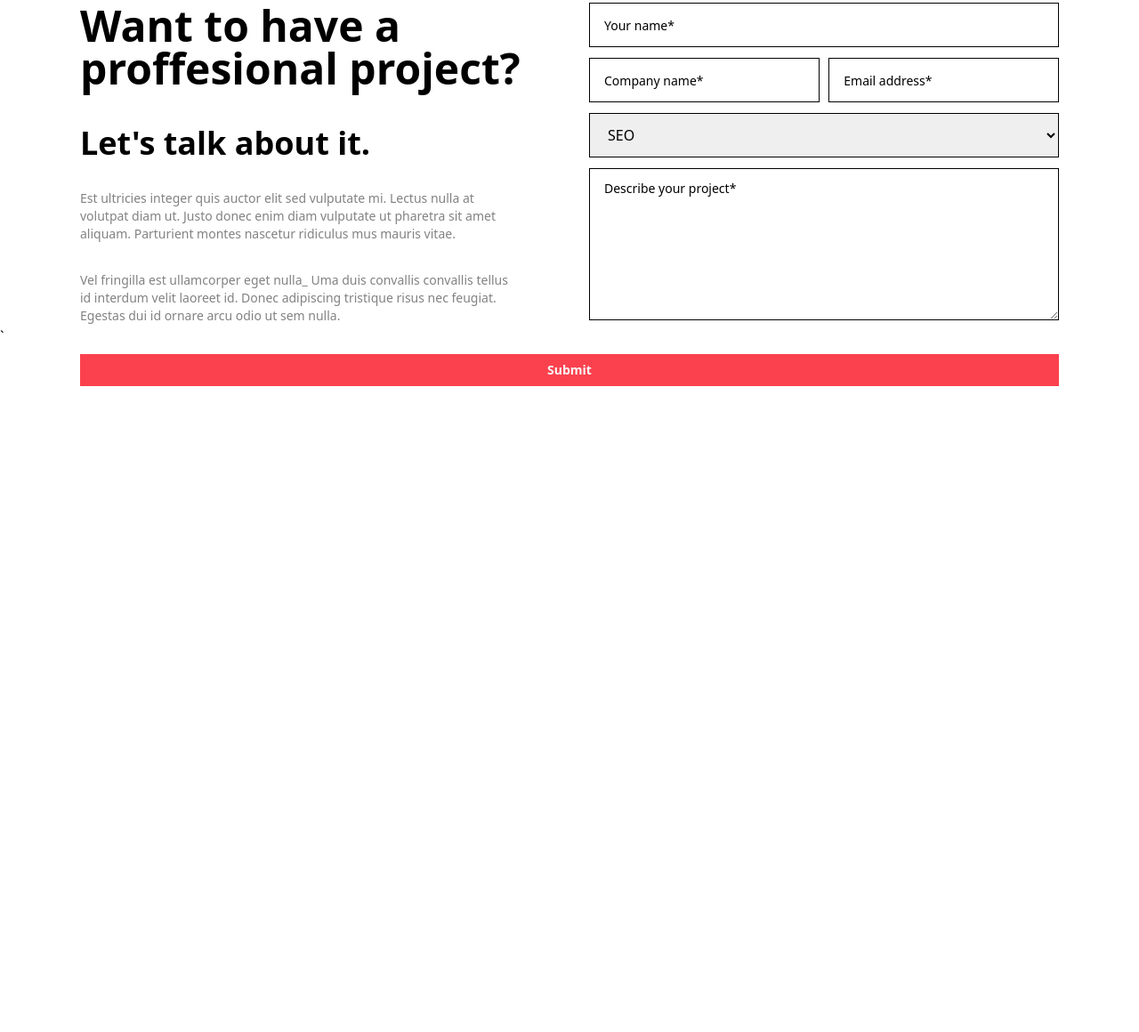
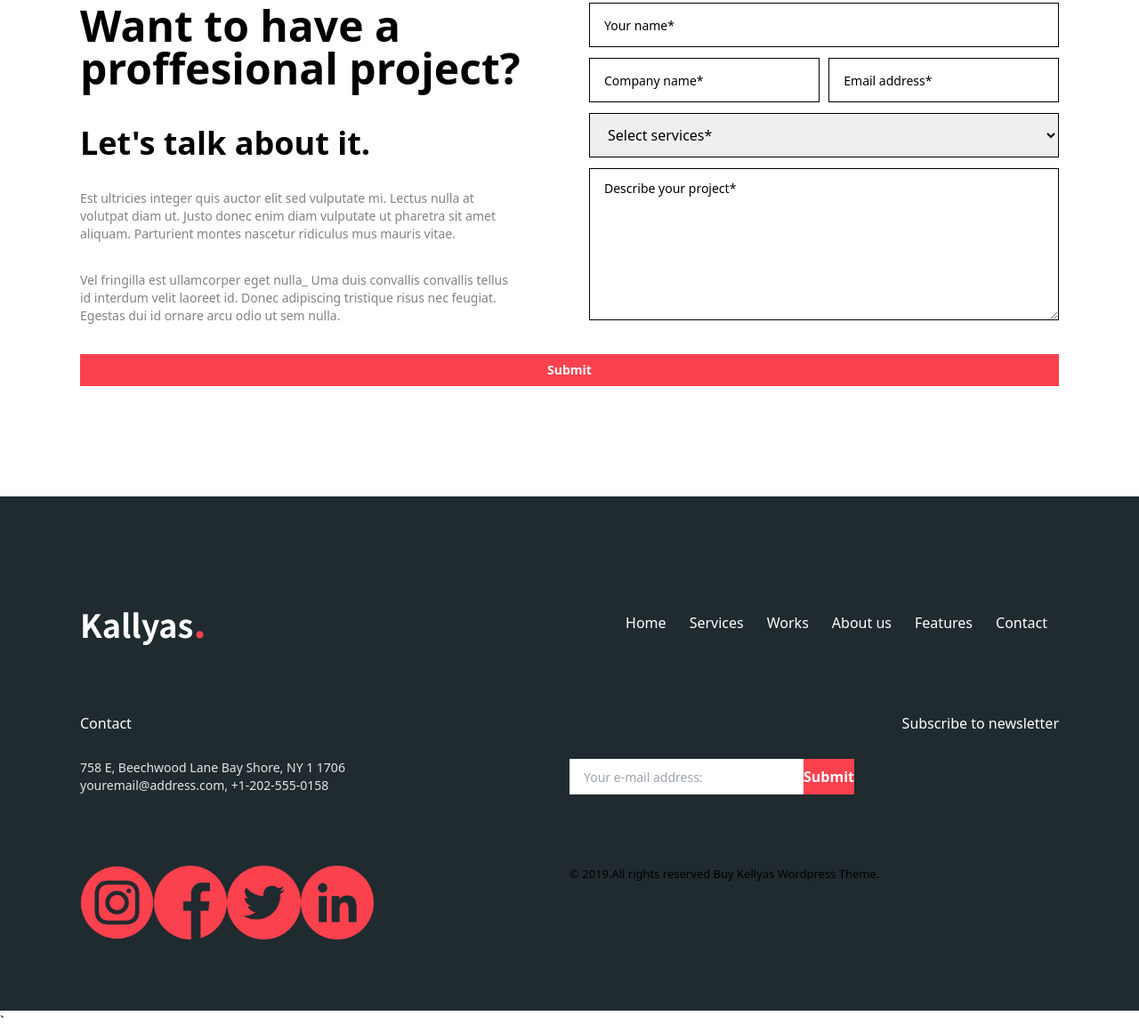
Before and after one commit to MBadarMurtaza/Kalyas-Web-Assignment-2-, a website: page main/kalyas.html in a window 1280 px wide. Shown: the part 4926-6086 px from the top of the page at 89% size. Before the commit the page ends 5360 px from the top, so only its background shows below. Drawn offline with Linux system fonts and the light colour scheme.

Commit message:
add footer
add footer and also add style tag and add also update hover style

```diff
--- a/main/kalyas.html
+++ b/main/kalyas.html
@@ -9,6 +9,13 @@
     <link rel="preconnect" href="https://fonts.gstatic.com" crossorigin>
     <link href="https://fonts.googleapis.com/css2?family=Noto+Sans+JP:wght@100..900&display=swap" rel="stylesheet">
     <link rel="stylesheet" href="style.css">
+    <style>
+        * {
+            box-sizing: border-box;
+            margin: 0;
+            padding: 0;
+        }
+    </style>
 </head>
 
 <body>
@@ -21,12 +28,12 @@
             </div>
             <div class="w-[500px] flex items-center justify-start">
                 <ul class="flex justify-around text-white w-full">
-                    <li><a href="#" class="hover:border-b-2 hover:border-b-red-600 pb-[4px]">Home</a></li>
-                    <li><a href="#" class="hover:border-b-2 hover:border-b-red-600 pb-[4px]">Services</a></li>
-                    <li><a href="#" class="hover:border-b-2 hover:border-b-red-600 pb-[4px]">Works</a></li>
-                    <li><a href="#" class="hover:border-b-2 hover:border-b-red-600 pb-[4px]">About us</a></li>
-                    <li><a href="#" class="hover:border-b-2 hover:border-b-red-600 pb-[4px]">Features</a></li>
-                    <li><a href="#" class="hover:border-b-2 hover:border-b-red-600 pb-[4px]">Contact</a></li>
+                    <li><a href="#" class="hover:border-b-2 hover:border-b-[#fb414e] pb-[4px]">Home</a></li>
+                    <li><a href="#" class="hover:border-b-2 hover:border-b-[#fb414e] pb-[4px]">Services</a></li>
+                    <li><a href="#" class="hover:border-b-2 hover:border-b-[#fb414e] pb-[4px]">Works</a></li>
+                    <li><a href="#" class="hover:border-b-2 hover:border-b-[#fb414e] pb-[4px]">About us</a></li>
+                    <li><a href="#" class="hover:border-b-2 hover:border-b-[#fb414e] pb-[4px]">Features</a></li>
+                    <li><a href="#" class="hover:border-b-2 hover:border-b-[#fb414e] pb-[4px]">Contact</a></li>
                 </ul>
             </div>
         </nav>
@@ -324,7 +331,8 @@
                         class="border-[1px] border-black w-[49%] px-4 py-3 text-black placeholder:text-black placeholder:text-sm">
                 </div>
                 <select name="services" id="services" placeholder="Select Services*"
-                    class="border-[1px] border-black w-full px-4 py-3 text-black placeholder:text-black placeholder:text-sm mt-3">
+                    class="border-[1px] border-black w-full px-4 py-3 mt-3">
+                    <option value="default" class="text-black text-sm font-extralight">Select services*</option>
                     <option value="seo">SEO</option>
                     <option value="web">Web Design</option>
                     <option value="back-end">Back End</option>
@@ -336,6 +344,51 @@
             </form>
         </div>
     </div>
+    <footer class="w-full mt-48 bg-[#202b2f] py-20 mb-0">
+        <div class="flex justify-between w-[1100px] h-auto mx-auto mt-10">
+            <div class="text-white font-bold text-4xl font-Noto">
+                <a href="#">Kallyas<big class="text-[#fb414e]">.</big></a>
+            </div>
+            <div class="w-[500px] flex items-center justify-start">
+                <ul class="flex justify-around text-white w-full">
+                    <li><a href="#" class="hover:border-b-2 hover:border-b-[#fb414e] pb-[4px]">Home</a></li>
+                    <li><a href="#" class="hover:border-b-2 hover:border-b-[#fb414e] pb-[4px]">Services</a></li>
+                    <li><a href="#" class="hover:border-b-2 hover:border-b-[#fb414e] pb-[4px]">Works</a></li>
+                    <li><a href="#" class="hover:border-b-2 hover:border-b-[#fb414e] pb-[4px]">About us</a></li>
+                    <li><a href="#" class="hover:border-b-2 hover:border-b-[#fb414e] pb-[4px]">Features</a></li>
+                    <li><a href="#" class="hover:border-b-2 hover:border-b-[#fb414e] pb-[4px]">Contact</a></li>
+                </ul>
+            </div>
+        </div>
+        <div class="flex mt-20 w-[1100px] mx-auto justify-between text-white">
+            <h5 class="font-extrabold ">Contact</h5>
+            <h5 class="font-extrabold ">Subscribe to newsletter</h5>
+        </div>
+        <div class="mt-7 w-[1100px] mx-auto text-white flex justify-between">
+            <div class="w-[50%] text-[#e3e5e3] text-sm font-semibold">
+                <p>758 E, Beechwood Lane Bay Shore, NY 1 1706</p>
+                <p>youremail@address.com, +1-202-555-0158</p>
+            </div>
+            <div class="w-[50%] flex">
+                <input type="email" name="email" id="email" placeholder="Your e-mail address:"
+                    class=" w-[75%] px-4 py-1 text-black active:border-none placeholder:text-sm">
+                <button type="submit" class="w-[25%] bg-[#fb414e] text-white font-bold">Submit</button>
+            </div>
+        </div>
+        <div class="flex justify-between w-[1100px] mx-auto mt-20">
+            <div class="w-[50%]">
+                <div class="grid grid-cols-4 w-[60%] gap-0 place-items-start">
+                    <a href="#"><img class="w-[25%]" src="/images/instagram.png" alt=""></a>
+                    <a href="#"><img class="w-[25%]" src="/images/facebook.png" alt=""></a>
+                    <a href="#"><img class="w-[25%]" src="/images/twitter.png" alt=""></a>
+                    <a href="#"><img class="w-[25%]" src="/images/linkedin.png" alt=""></a>
+                </div>
+            </div>
+            <div class="w-[50%] text-end text-[#8b8d8d] text-[13px] font-semibold">
+                <p>&copy; 2019.All rights reserved Buy Kellyas Wordpress Theme.</p>
+            </div>
+        </div>
+    </footer>
 </body>
 
 </html>`
```
